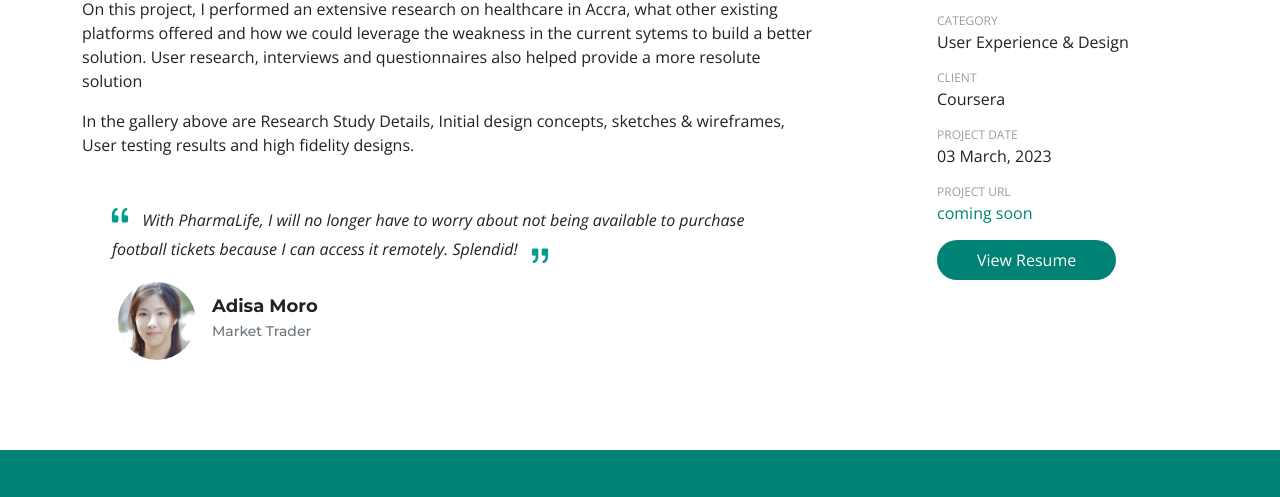
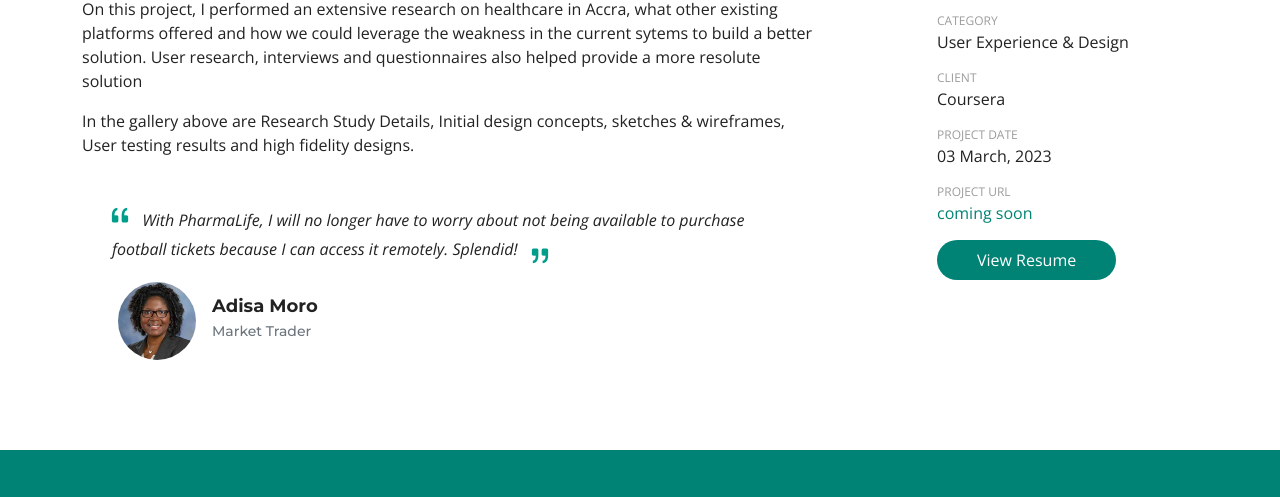
Before and after one commit to KobbySkywalker/UI-UX-portfolio, a plain HTML site: page portfolio-1-details.html in a window 1280 px wide. Shown: the part 2703-3200 px from the top of the page. Drawn offline with nearby package versions, Linux system fonts and the light colour scheme.

Commit message:
PharmaLife page updates

```diff
--- a/portfolio-1-details.html
+++ b/portfolio-1-details.html
@@ -5,7 +5,7 @@
   <meta charset="utf-8">
   <meta content="width=device-width, initial-scale=1.0" name="viewport">
 
-  <title>Impact Bootstrap Template - Portfolio Details</title>
+  <title>PharmaLife - Portfolio Details</title>
   <meta content="" name="description">
   <meta content="" name="keywords">
 
@@ -162,7 +162,7 @@
                   <i class="bi bi-quote quote-icon-right"></i>
                 </p>
                 <div>
-                  <img src="assets/img/testimonials/testimonials-2.jpg" class="testimonial-img" alt="">
+                  <img src="assets/img/testimonials/testimonials-6.jpg" class="testimonial-img" alt="">
                   <h3>Adisa Moro</h3>
                   <h4>Market Trader</h4>
                 </div>
```
